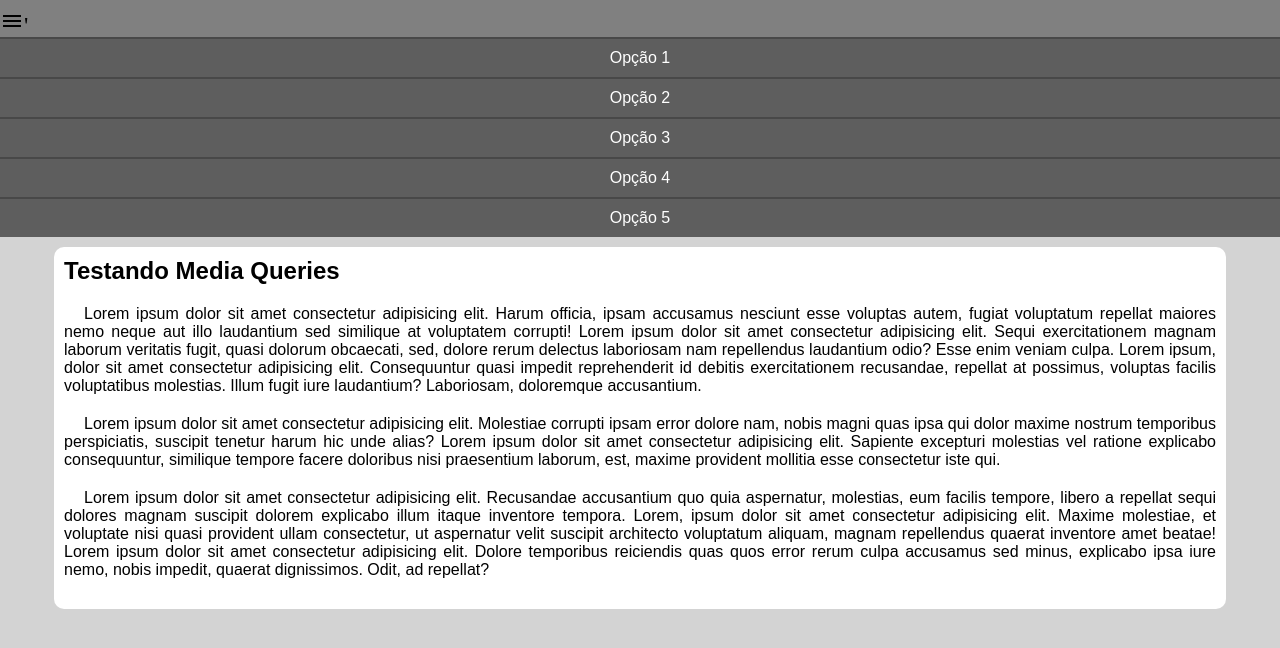
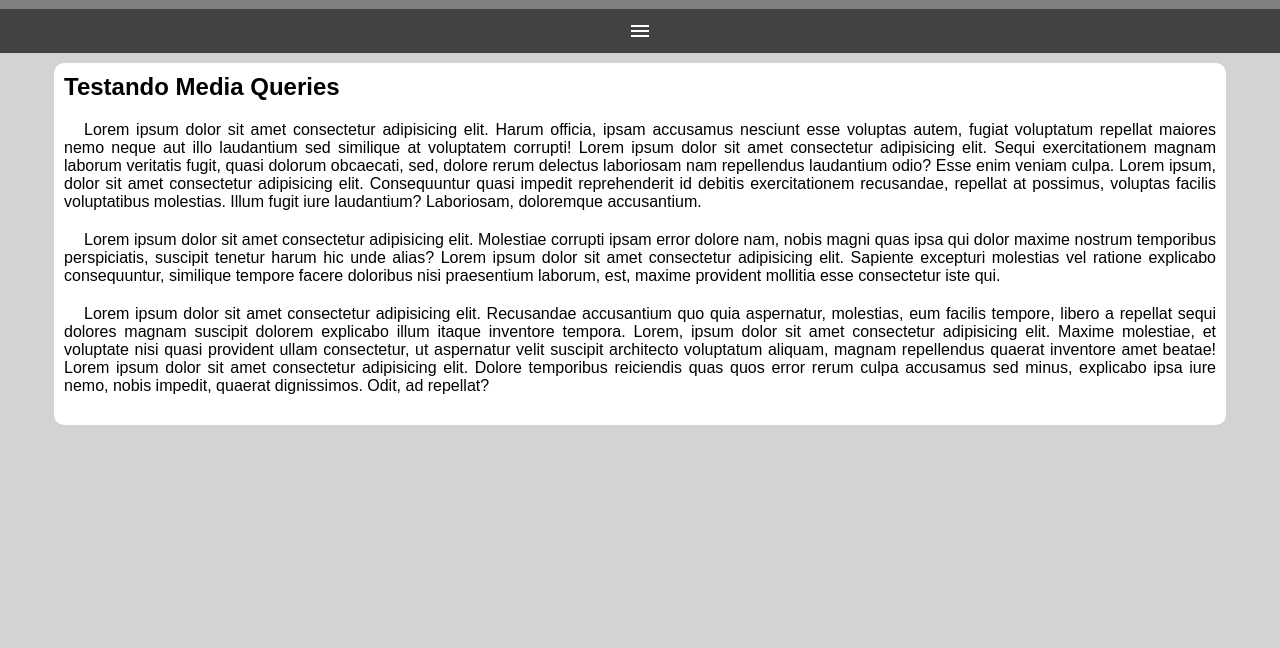
Before and after one commit to Davidealmeidac/html-css, a plain HTML site: page exercícios/ex026/mq005/index.html in a window 1280 px wide. Shown: the part 48-696 px from the top of the page. Drawn offline with Linux system fonts and the light colour scheme.

Commit message:
Update site exemple

```diff
--- a/exercícios/ex026/mq005/estilos/style.css
+++ b/exercícios/ex026/mq005/estilos/style.css
@@ -19,8 +19,22 @@ header > h1 {
     text-align: center;
 }
 
+#burger {
+    background-color: rgb(66, 66, 66);
+    display: block;
+    color: #fff;
+    text-align: center;
+    padding: 10px;
+    cursor: pointer;
+}
+
+#burger:hover {
+   background-color: #fff;
+   color: #000;
+}
+
 menu {
-    display: block;
+    display: none;
 }
 
 menu > ul {
--- a/exercícios/ex026/mq005/index.html
+++ b/exercícios/ex026/mq005/index.html
@@ -10,8 +10,8 @@
 <body>
     <header>
         <h1>Meu Site</h1>
-        <i id="burger" class="material-icons">menu'</i>
-        <menu>
+        <i id="burger" class="material-icons" onclick="clickMenu()">menu</i>
+        <menu id="menu">
             <ul>
                 <li><a href="#">Opção 1</a></li>
                 <li><a href="#">Opção 2</a></li>
@@ -29,5 +29,15 @@
             <p>Lorem ipsum dolor sit amet consectetur adipisicing elit. Recusandae accusantium quo quia aspernatur, molestias, eum facilis tempore, libero a repellat sequi dolores magnam suscipit dolorem explicabo illum itaque inventore tempora. Lorem, ipsum dolor sit amet consectetur adipisicing elit. Maxime molestiae, et voluptate nisi quasi provident ullam consectetur, ut aspernatur velit suscipit architecto voluptatum aliquam, magnam repellendus quaerat inventore amet beatae! Lorem ipsum dolor sit amet consectetur adipisicing elit. Dolore temporibus reiciendis quas quos error rerum culpa accusamus sed minus, explicabo ipsa iure nemo, nobis impedit, quaerat dignissimos. Odit, ad repellat?</p>
         </article>
     </main>
+
+    <script>
+        function clickMenu() {
+            if (menu.style.display == 'block') {
+                menu.style.display = 'none'
+            } else {
+                menu.style.display = 'block'
+            }
+        }
+    </script>
 </body>
 </html>
```
